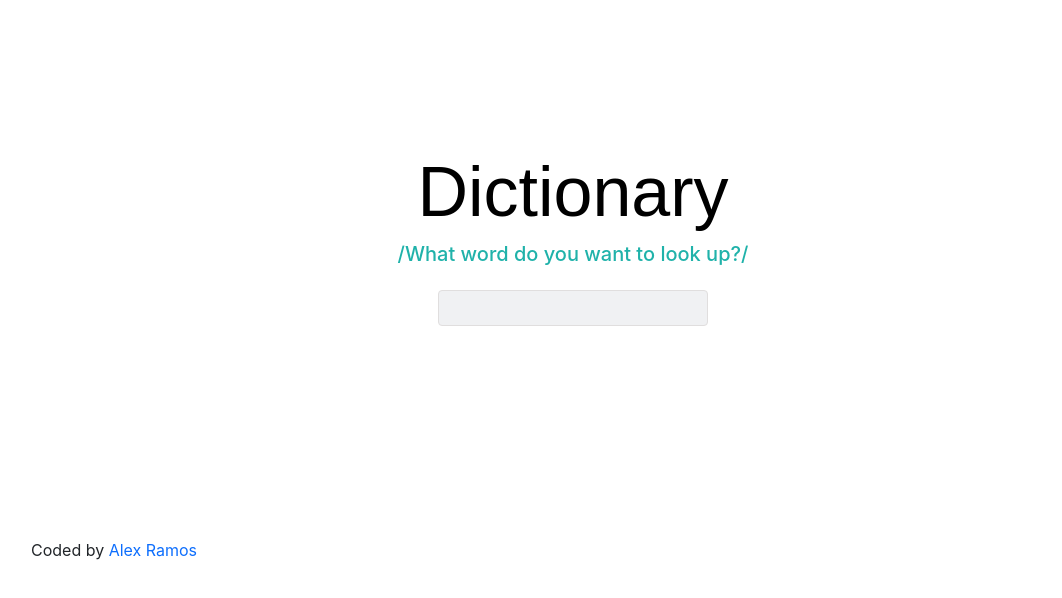
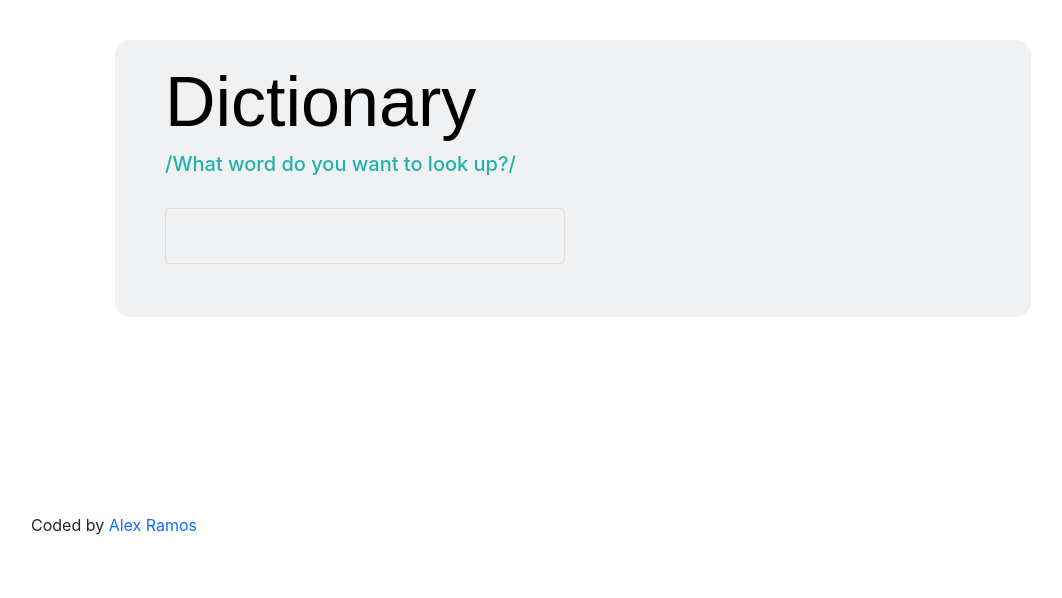
Before and after one commit to xramos17/Dictionary-app, a React (Create React App) app: page / in a window 1280 px wide. Shown: the top 598 px of the page, without its empty margins (67-1129 px from the left). Built offline with nearby package versions, Linux system fonts and the light colour scheme.

Commit message:
added css fixes

```diff
--- a/src/App.css
+++ b/src/App.css
@@ -3,17 +3,18 @@
 }
 
 .App-header {
-  padding: 150px 100px 180px 100px;
+  padding: 40px 100px 180px 100px;
 }
 
-.dictionary-header {
+.dictionary-h1 {
   font-family: Arial, Helvetica, sans-serif;
   font-weight: 400;
   font-size: 70px;
-  text-align: center;
+
   color: black;
 }
 
 .dictionary-legend {
   color: lightseagreen;
+  font-size: 20px;
 }
--- a/src/App.js
+++ b/src/App.js
@@ -6,16 +6,13 @@ import DictionarySearch from "./DictionarySearch.js";
     <div className="App">
       <div className="container">
 
-      <header className="App-header">
+      <header className="App-header row">
 
-      <h1 className="dictionary-header"> Dictionary</h1>
-      <h5 className="text-center dictionary-legend ">/What word do you want to look up?/</h5>
+    <div className="">
 
      <DictionarySearch />
-
+</div>
       </header>
-
-
 
       <footer className="footer-section m-3">
        Coded by <a href="https://github.com/xramos17" alt="github address of Alex Ramos" className="text-decoration-none"> Alex Ramos</a>
--- a/src/Dictionary.css
+++ b/src/Dictionary.css
@@ -8,6 +8,15 @@
   background-color: var(--background-color);
   border-radius: 4px;
   border: #e0dede 1px solid;
+  margin: 0;
+  font-size: 18px;
+  padding: 0 20px;
+  width: 400px;
+  line-height: 3;
+}
 
-  padding: 5px 10px 5px 10px;
+.dictionary-header {
+  background-color: var(--background-color);
+  padding: 20px 50px 5px 50px;
+  border-radius: 15px;
 }
--- a/src/DictionarySearch.js
+++ b/src/DictionarySearch.js
@@ -2,6 +2,7 @@ import React, { useState } from "react";
 import axios from "axios";
 import "./Dictionary.css";
 import ResultDictionary from "./ResultDictionary.js"
+
 
 export default function DictionarySearch(){
 
@@ -29,14 +30,25 @@ setResults(response.data[0]);
     }
 
     return( <div>
-        <div className="Dictionary-search text-center">
+<div className="dictionary-header">
+<h1 className="dictionary-h1"> Dictionary</h1>
+      <h4 className=" dictionary-legend">/What word do you want to look up?/</h4>
+
+        <div className="Dictionary-search mb-5">
           <form onSubmit={search}>
-              <input type="search" className="input-search m-3" onChange={handleKeywordChange} />
+              <input type="search" className="input-search mt-4" onChange={handleKeywordChange} />
        </form>
 </div>
+</div>
+
+
+
+
 <div className="body-dictionary ">
        <ResultDictionary results={results}/>
       </div>
+
+
       </div>
     );
 };
--- /dev/null
+++ b/src/Meaning.css
@@ -0,0 +1,14 @@
+.phonetics {
+  color: lightseagreen;
+  font-size: 30px;
+}
+
+h5 {
+  font-weight: bold;
+  font-size: 18px;
+  margin: 10px;
+}
+
+.word-top {
+  font-size: 45px;
+}
--- a/src/Meaning.js
+++ b/src/Meaning.js
@@ -1,23 +1,37 @@
 import React from "react";
+import "./Dictionary.css";
+import "./Meaning.css"
 
 export default function Meaning (props){
 return (
     <div>
-    <h3> {props.meaning.partOfSpeech}</h3>
+       <h5 className="text-uppercase ">Definition</h5>
+
+ <p> {props.meaning.definitions[0].definition}</p>
+
+    <h5 className="text-uppercase "> {props.meaning.partOfSpeech}</h5>
+
     {props.meaning.definitions.map(function(definition, index){
         return (
-            <div key={index}>
-{definition.definition}
+<div key={index}>
+{definition.example}
+
+
+<div>
+
+
+</div>
+
 <br />
-{definition.example}
-            </div>
+</div>
         );
     })}
-    <h5>Definition</h5>
-    <p> {props.meaning.definitions[0].definition}</p>
-    <h5>Example</h5>
-    <p> {props.meaning.definitions[0].example}
-    </p>
+
+
     </div>
+
+
+
 );
+
 }
--- a/src/ResultDictionary.js
+++ b/src/ResultDictionary.js
@@ -1,13 +1,21 @@
 import React from "react";
 import Meaning from "./Meaning.js";
+import "./Meaning.css";
+
 
 
 export default function ResultDictionary (props){
 
     if(props.results) {
         return(
-        <div className="results">
-            <h2>{props.results.word}</h2>
+        <div className="results mt-4">
+
+            <h1 className="text-capitalize mb-2 word-top">{props.results.word}</h1>
+
+            <div className="d-flex flex-row">
+            <h4 className="phonetics p-1">{props.results.phonetics[0].text}</h4>
+        {/* audio soon  */}
+            </div>
              {props.results.meanings.map(function(meaning, index) {
                return (
                <div key={index}>
```
